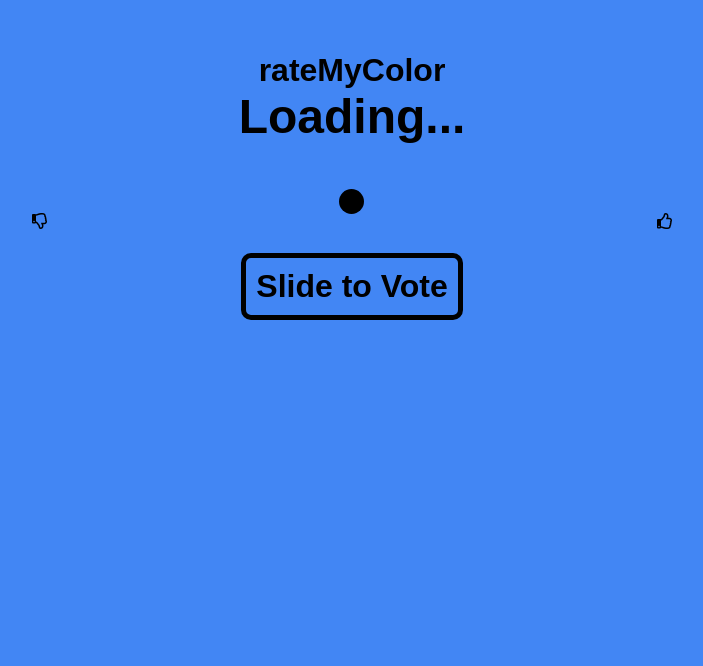
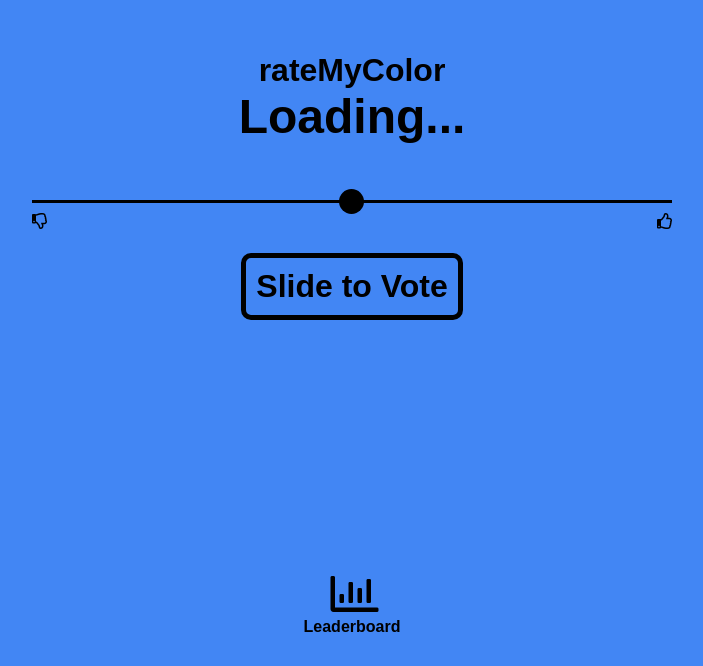
Before and after one commit to aramperes/rmc, a Python web app: template templates/index.html in a window 1280 px wide. Shown: the part 134-800 px from the top of the page, without its empty margins (288-991 px from the left). Run offline with Jinja, Linux system fonts and the light colour scheme; the template is opened without the code that fills it, so the values that code supplies are empty; some libraries are stand-ins or nearby versions.

Commit message:
Fix webkit track, leaderboard link

```diff
--- a/static/index.css
+++ b/static/index.css
@@ -7,6 +7,10 @@ body {
     -webkit-transition: background-color 500ms linear;
     -ms-transition: background-color 500ms linear;
     transition: background-color 500ms linear;
+    text-align: center;
+
+    font-family: sans-serif;
+    font-weight: bold;
 }
 
 #main {
@@ -14,11 +18,13 @@ body {
     top: 40%;
     left: 50%;
     transform: translate(-50%, -50%);
-    text-align: center;
+    width: 50%;
+}
 
-    font-family: sans-serif;
-    font-weight: bold;
-    width: 50%;
+@media only screen and (max-width: 768px) {
+    #main {
+        width: 80%;
+    }
 }
 
 #main.light {
@@ -47,11 +53,24 @@ body {
     margin: 50px 0 0;
 }
 
+#slider::-webkit-slider-runnable-track {
+    width: 100%;
+    cursor: pointer;
+    background: black;
+    height: 3px;
+}
+
+.light #slider::-webkit-slider-runnable-track {
+    background: #fff;
+}
+
 #slider::-moz-range-track {
     width: 100%;
     cursor: pointer;
     background: black;
+    height: 3px;
 }
+
 .light #slider::-moz-range-track {
     background: #fff;
 }
@@ -64,6 +83,7 @@ body {
     border-radius: 50%;
     background: black;
     cursor: pointer;
+    transform: translateY(-11px);
 }
 
 .light #slider::-webkit-slider-thumb {
@@ -125,3 +145,26 @@ body {
     background-color: white;
     color: black
 }
+
+#leaderboard {
+    color: black;
+    font-size: 1em;
+    position: fixed;
+    bottom: 30px;
+    left: 50%;
+    transform: translateX(-50%);
+}
+
+.light #leaderboard {
+    color: white;
+}
+
+#leaderboard i {
+    font-size: 3em;
+    margin-left: 5px;
+}
+
+#leaderboard a, #leaderboard a:visited {
+    color: inherit;
+    text-decoration: none;
+}
--- a/templates/index.html
+++ b/templates/index.html
@@ -19,6 +19,13 @@
     </div>
 
     <div id="vote-button">Slide to Vote</div>
+</div>
+<div id="leaderboard">
+    <a href="{{ url_for("main.leaderboard") }}">
+        <i class="far fa-chart-bar"></i>
+        <br>
+        Leaderboard
+    </a>
 </div>
 
 
@@ -46,9 +53,11 @@
                 $("body").css("background-color", color);
 
                 if (output["lightText"]) {
+                    $("body").addClass("light");
                     $("#main").addClass("light");
                 } else {
                     $("#main").removeClass("light");
+                    $("body").removeClass("light");
                 }
             }
         )
```
